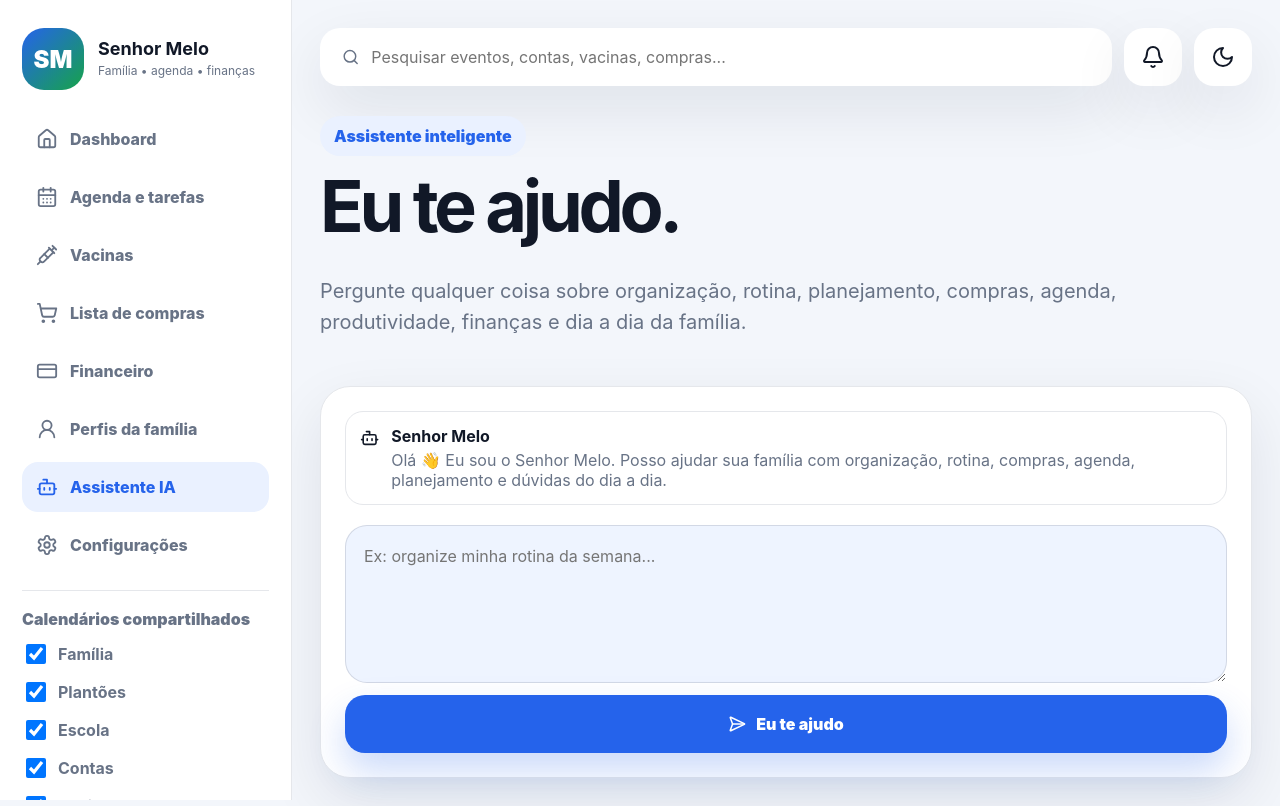
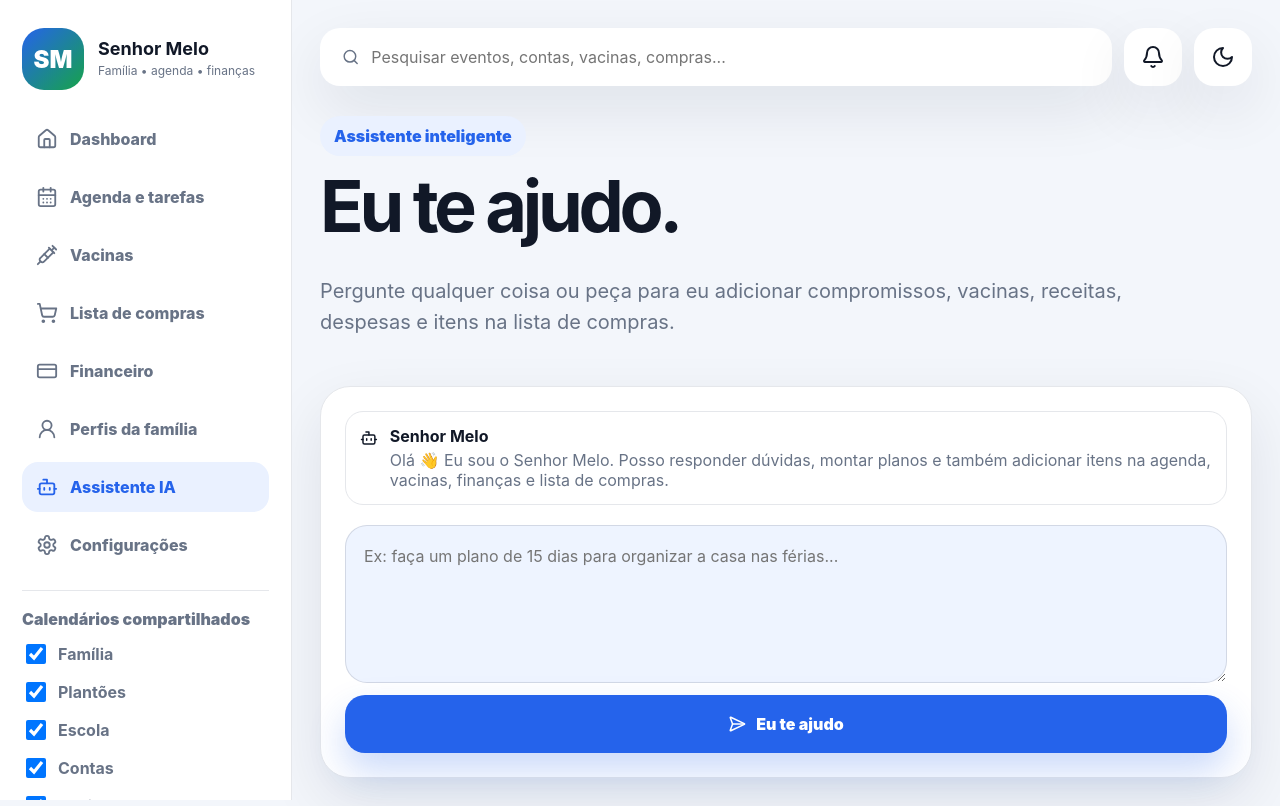
Before and after one commit to TammyMelo01/Senhor-Melo, a Next.js app: page /assistente in a window 1280 px wide. Built offline with nearby package versions, Linux system fonts and the light colour scheme.

Commit message:
Update page.tsx

```diff
--- a/app/assistente/page.tsx
+++ b/app/assistente/page.tsx
@@ -2,6 +2,7 @@
 
 import { useState } from "react";
 import { Bot, Loader2, SendHorizonal } from "lucide-react";
+import { getCurrentFamilyId } from "@/lib/familySession";
 
 type Message = {
   role: "user" | "assistant";
@@ -16,7 +17,7 @@ export default function AssistentePage() {
     {
       role: "assistant",
       content:
-        "Olá 👋 Eu sou o Senhor Melo. Posso ajudar sua família com organização, rotina, compras, agenda, planejamento e dúvidas do dia a dia.",
+        "Olá 👋 Eu sou o Senhor Melo. Posso responder dúvidas, montar planos e também adicionar itens na agenda, vacinas, finanças e lista de compras.",
     },
   ]);
 
@@ -34,12 +35,13 @@ export default function AssistentePage() {
     setLoading(true);
 
     try {
-      const response = await fetch("/api/ai", {
+      const response = await fetch("/api/assistant-action", {
         method: "POST",
-        headers: {
-          "Content-Type": "application/json",
-        },
-        body: JSON.stringify({ prompt: currentPrompt }),
+        headers: { "Content-Type": "application/json" },
+        body: JSON.stringify({
+          prompt: currentPrompt,
+          familyId: getCurrentFamilyId(),
+        }),
       });
 
       const data = await response.json();
@@ -48,10 +50,7 @@ export default function AssistentePage() {
         ...current,
         {
           role: "assistant",
-          content:
-            data.answer ||
-            data.summary ||
-            "Não consegui responder agora.",
+          content: data.answer || "Não consegui responder agora.",
         },
       ]);
     } catch {
@@ -59,8 +58,7 @@ export default function AssistentePage() {
         ...current,
         {
           role: "assistant",
-          content:
-            "Estou com dificuldade para responder agora. Tente novamente em instantes.",
+          content: "Estou com dificuldade para responder agora. Tente novamente em instantes.",
         },
       ]);
     }
@@ -72,12 +70,9 @@ export default function AssistentePage() {
     <>
       <section className="hero-section">
         <span className="badge">Assistente inteligente</span>
-
         <h1>Eu te ajudo.</h1>
-
         <p className="lead">
-          Pergunte qualquer coisa sobre organização, rotina, planejamento,
-          compras, agenda, produtividade, finanças e dia a dia da família.
+          Pergunte qualquer coisa ou peça para eu adicionar compromissos, vacinas, receitas, despesas e itens na lista de compras.
         </p>
       </section>
 
@@ -87,12 +82,8 @@ export default function AssistentePage() {
             <article key={index}>
               <Bot />
               <div>
-                <strong>
-                  {message.role === "assistant" ? "Senhor Melo" : "Você"}
-                </strong>
-                <span style={{ whiteSpace: "pre-wrap" }}>
-                  {message.content}
-                </span>
+                <strong>{message.role === "assistant" ? "Senhor Melo" : "Você"}</strong>
+                <span style={{ whiteSpace: "pre-wrap" }}>{message.content}</span>
               </div>
             </article>
           ))}
@@ -100,7 +91,7 @@ export default function AssistentePage() {
 
         <div style={{ marginTop: 20, display: "grid", gap: 12 }}>
           <textarea
-            placeholder="Ex: organize minha rotina da semana..."
+            placeholder="Ex: faça um plano de 15 dias para organizar a casa nas férias..."
             value={prompt}
             onChange={(event) => setPrompt(event.target.value)}
             rows={5}
@@ -117,12 +108,7 @@ export default function AssistentePage() {
             }}
           />
 
-          <button
-            className="primary-action"
-            onClick={sendMessage}
-            disabled={loading}
-            type="button"
-          >
+          <button className="primary-action" onClick={sendMessage} disabled={loading} type="button">
             {loading ? (
               <>
                 <Loader2 size={18} />
```
